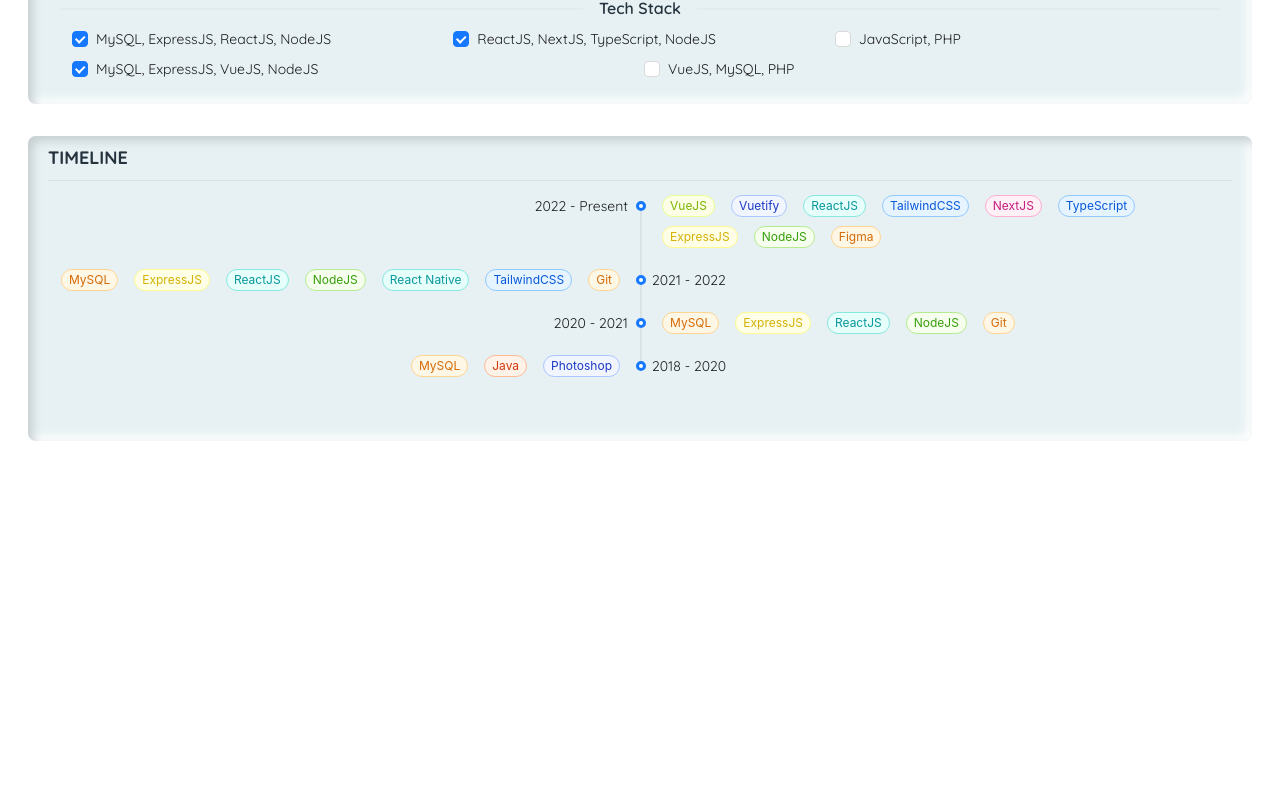
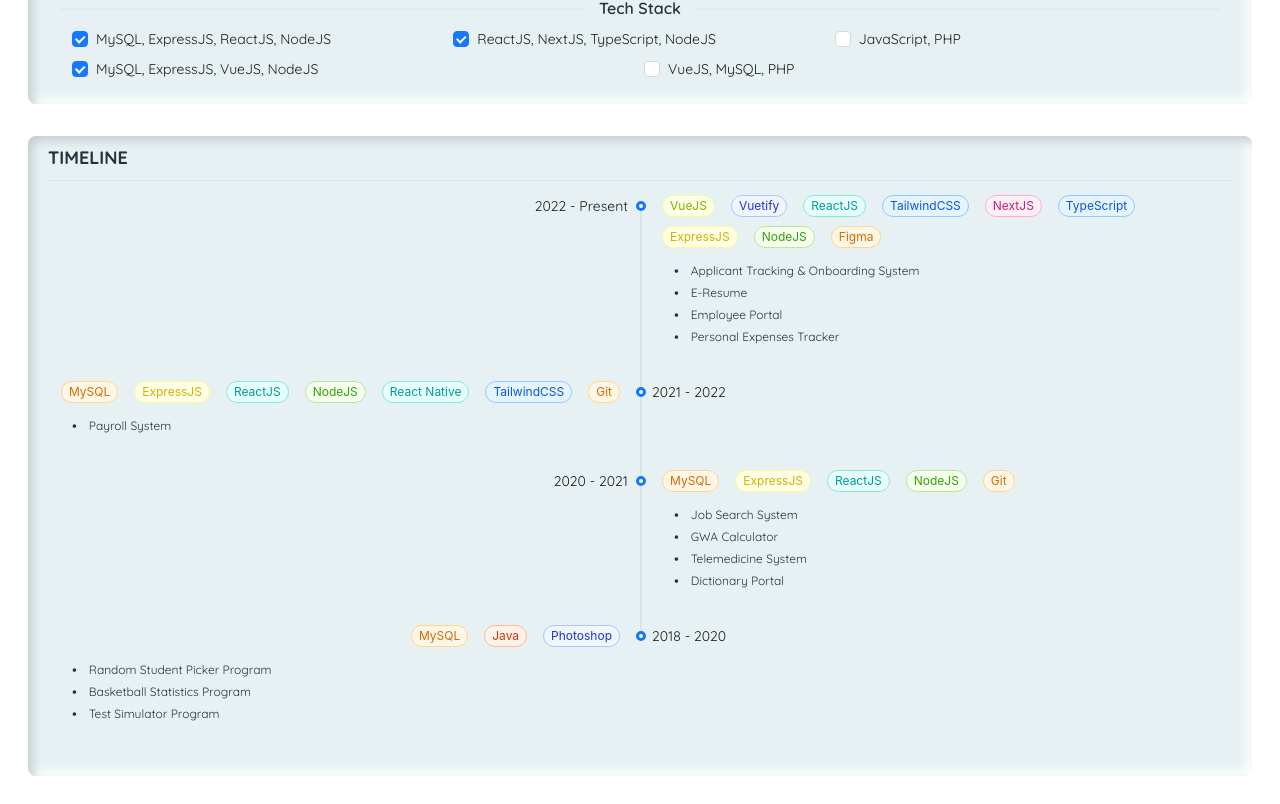
Before and after one commit to Ralf-Renz-Estellana-Bantilo/e-resume, a Next.js app: page /components/OtherInfo in a window 1280 px wide. Shown: the part 515-1319 px from the top of the page. Before the commit the page ends 984 px from the top, so only its background shows below. Built offline with nearby package versions, Linux system fonts and the light colour scheme.

Commit message:
added project timeline

```diff
--- a/pages/components/OtherInfo.tsx
+++ b/pages/components/OtherInfo.tsx
@@ -252,6 +252,24 @@ const OtherInfo = () =>
                                     <Tag className='rounded-full' color={'green'}>NodeJS</Tag>
                                     <Tag className='rounded-full' color={'orange'}>Figma</Tag>
                                  </Space>
+                                 <div className="flex flex-col p-3">
+                                    <div className="flex items-center gap-3 text-dark-blue-secondary">
+                                       <div>•</div>
+                                       <p className='text-xs text-left'>Applicant Tracking & Onboarding System</p>
+                                    </div>
+                                    <div className="flex items-center gap-3 text-dark-blue-secondary">
+                                       <div>•</div>
+                                       <p className='text-xs text-left'>E-Resume</p>
+                                    </div>
+                                    <div className="flex items-center gap-3 text-dark-blue-secondary">
+                                       <div>•</div>
+                                       <p className='text-xs text-left'>Employee Portal</p>
+                                    </div>
+                                    <div className="flex items-center gap-3 text-dark-blue-secondary">
+                                       <div>•</div>
+                                       <p className='text-xs text-left'>Personal Expenses Tracker</p>
+                                    </div>
+                                 </div>
                               </>
                            ),
                         },
@@ -268,6 +286,12 @@ const OtherInfo = () =>
                                     <Tag className='rounded-full' color={'blue'}>TailwindCSS</Tag>
                                     <Tag className='rounded-full' color={'orange'}>Git</Tag>
                                  </Space>
+                                 <div className="flex flex-col p-3">
+                                    <div className="flex items-center gap-3 text-dark-blue-secondary">
+                                       <div>•</div>
+                                       <p className='text-xs text-left'>Payroll System</p>
+                                    </div>
+                                 </div>
                               </>
                            ),
                         },
@@ -282,6 +306,24 @@ const OtherInfo = () =>
                                     <Tag className='rounded-full' color={'green'}>NodeJS</Tag>
                                     <Tag className='rounded-full' color={'orange'}>Git</Tag>
                                  </Space>
+                                 <div className="flex flex-col p-3">
+                                    <div className="flex items-center gap-3 text-dark-blue-secondary">
+                                       <div>•</div>
+                                       <p className='text-xs text-left'>Job Search System</p>
+                                    </div>
+                                    <div className="flex items-center gap-3 text-dark-blue-secondary">
+                                       <div>•</div>
+                                       <p className='text-xs text-left'>GWA Calculator</p>
+                                    </div>
+                                    <div className="flex items-center gap-3 text-dark-blue-secondary">
+                                       <div>•</div>
+                                       <p className='text-xs text-left'>Telemedicine System</p>
+                                    </div>
+                                    <div className="flex items-center gap-3 text-dark-blue-secondary">
+                                       <div>•</div>
+                                       <p className='text-xs text-left'>Dictionary Portal</p>
+                                    </div>
+                                 </div>
                               </>
                            ),
                         },
@@ -294,6 +336,20 @@ const OtherInfo = () =>
                                     <Tag className='rounded-full' color={'volcano'}>Java</Tag>
                                     <Tag className='rounded-full' color={'geekblue'}>Photoshop</Tag>
                                  </Space>
+                                 <div className="flex flex-col p-3">
+                                    <div className="flex items-center gap-3 text-dark-blue-secondary">
+                                       <div>•</div>
+                                       <p className='text-xs text-left'>Random Student Picker Program</p>
+                                    </div>
+                                    <div className="flex items-center gap-3 text-dark-blue-secondary">
+                                       <div>•</div>
+                                       <p className='text-xs text-left'>Basketball Statistics Program</p>
+                                    </div>
+                                    <div className="flex items-center gap-3 text-dark-blue-secondary">
+                                       <div>•</div>
+                                       <p className='text-xs text-left'>Test Simulator Program</p>
+                                    </div>
+                                 </div>
                               </>
                            ),
                         },
--- a/pages/components/Personal.tsx
+++ b/pages/components/Personal.tsx
@@ -34,7 +34,7 @@ const Personal = () =>
                                     <h4 className='text-dark-blue-secondary font-semibold'>SL Agritech Corporation</h4>
                                  </div>
                                  <div className="flex items-center">
-                                    <p className='font-medium text-dark-blue-secondary'>August 2022 - Present</p>
+                                    <p className='font-medium text-dark-blue-secondary text-right'>August 2022 - Present</p>
                                  </div>
                               </div>
                               <div className="flex flex-col px-3">
@@ -73,7 +73,7 @@ const Personal = () =>
                                     <h4 className='text-dark-blue-secondary font-semibold'>Sterling Insurance Company Inc.</h4>
                                  </div>
                                  <div className="flex items-center">
-                                    <p className='font-medium text-dark-blue-secondary'>April - July 2022</p>
+                                    <p className='font-medium text-dark-blue-secondary text-right'>April - July 2022</p>
                                  </div>
                               </div>
                               <div className="flex flex-col px-3">
@@ -112,7 +112,7 @@ const Personal = () =>
                                     <h4 className='text-dark-blue-secondary font-semibold'>Comelec</h4>
                                  </div>
                                  <div className="flex items-center">
-                                    <p className='font-medium text-dark-blue-secondary'>February - May 2022</p>
+                                    <p className='font-medium text-dark-blue-secondary text-right'>February - May 2022</p>
                                  </div>
                               </div>
                               <div className="flex flex-col px-3">
@@ -146,7 +146,7 @@ const Personal = () =>
                                     <h4 className='text-dark-blue-secondary font-semibold'>University of Eastern Philippines</h4>
                                  </div>
                                  <div className="flex items-center">
-                                    <p className='font-medium text-dark-blue-secondary'>August 2018 - June 2022</p>
+                                    <p className='font-medium text-dark-blue-secondary text-right'>August 2018 - June 2022</p>
                                  </div>
                               </div>
                               <div className="flex flex-col px-3">
```
